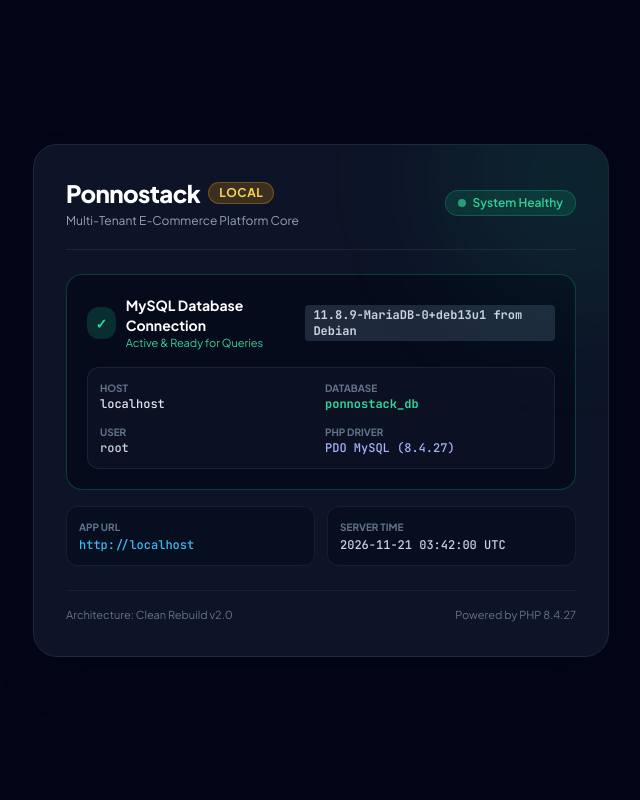
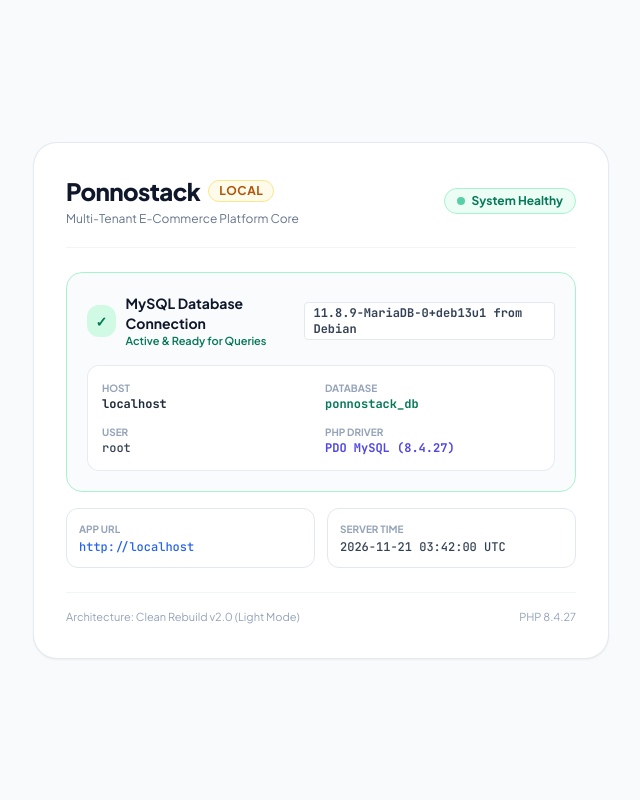
Before and after one commit to ShakhawatHossainShopon/ponnostack_backend, a PHP site: page / in a window 1280 px wide. Shown: the whole page, without its empty margins (319-959 px from the left). Run offline with PHP 8.4, Linux system fonts and the light colour scheme; some libraries are stand-ins or nearby versions.

Commit message:
style: Update status dashboard to clean light mode only

```diff
--- a/index.php
+++ b/index.php
@@ -4,6 +4,8 @@ declare(strict_types=1);
 
 /**
  * Ponnostack Platform - Entry Point & Health Diagnostics
+ *
+ * Strict Design Standard: Pure Light Mode Only. Zero Dark Mode.
  */
 
 require_once __DIR__ . '/app/Core/Env.php';
@@ -46,29 +48,27 @@ $isProd  = strtolower($appEnv) === 'production';
         }
     </script>
 </head>
-<body class="bg-slate-950 text-slate-100 min-h-screen flex items-center justify-center p-4 selection:bg-emerald-500 selection:text-white">
+<body class="bg-slate-50 text-slate-800 min-h-screen flex items-center justify-center p-4 antialiased selection:bg-emerald-500 selection:text-white">
 
     <div class="w-full max-w-xl">
-        <!-- Main Card Container -->
-        <div class="bg-slate-900/90 border border-slate-800 rounded-3xl p-6 sm:p-8 shadow-2xl backdrop-blur-xl relative overflow-hidden">
-            <!-- Subtle Background Glow -->
-            <div class="absolute -top-24 -right-24 w-64 h-64 <?= $dbDiag['connected'] ? 'bg-emerald-500/10' : 'bg-rose-500/10' ?> rounded-full blur-3xl pointer-events-none"></div>
+        <!-- Main Card Container (Pure Light Mode) -->
+        <div class="bg-white border border-slate-200/90 rounded-3xl p-6 sm:p-8 shadow-sm">
 
             <!-- Top Header & Environment Pill -->
-            <div class="flex items-center justify-between gap-3 border-b border-slate-800/80 pb-5 mb-6">
+            <div class="flex items-center justify-between gap-3 border-b border-slate-100 pb-5 mb-6">
                 <div>
-                    <h1 class="text-2xl font-extrabold tracking-tight text-white flex items-center gap-2">
+                    <h1 class="text-2xl font-extrabold tracking-tight text-slate-900 flex items-center gap-2">
                         <span><?= htmlspecialchars($appName) ?></span>
-                        <span class="text-xs px-2.5 py-0.5 rounded-full font-bold uppercase tracking-wider <?= $isProd ? 'bg-indigo-500/20 text-indigo-400 border border-indigo-500/30' : 'bg-amber-500/20 text-amber-300 border border-amber-500/30' ?>">
+                        <span class="text-xs px-2.5 py-0.5 rounded-full font-bold uppercase tracking-wider <?= $isProd ? 'bg-indigo-50 text-indigo-700 border border-indigo-200' : 'bg-amber-50 text-amber-700 border border-amber-200' ?>">
                             <?= htmlspecialchars($appEnv) ?>
                         </span>
                     </h1>
-                    <p class="text-xs text-slate-400 mt-1">Multi-Tenant E-Commerce Platform Core</p>
+                    <p class="text-xs text-slate-500 mt-1">Multi-Tenant E-Commerce Platform Core</p>
                 </div>
 
                 <div class="text-right">
-                    <span class="inline-flex items-center gap-1.5 px-3 py-1 rounded-full text-xs font-semibold <?= $dbDiag['connected'] ? 'bg-emerald-500/15 text-emerald-400 border border-emerald-500/30' : 'bg-rose-500/15 text-rose-400 border border-rose-500/30' ?>">
-                        <span class="w-2 h-2 rounded-full <?= $dbDiag['connected'] ? 'bg-emerald-400 animate-pulse' : 'bg-rose-400' ?>"></span>
+                    <span class="inline-flex items-center gap-1.5 px-3 py-1 rounded-full text-xs font-bold <?= $dbDiag['connected'] ? 'bg-emerald-50 text-emerald-700 border border-emerald-200' : 'bg-rose-50 text-rose-700 border border-rose-200' ?>">
+                        <span class="w-2 h-2 rounded-full <?= $dbDiag['connected'] ? 'bg-emerald-500 animate-pulse' : 'bg-rose-500' ?>"></span>
                         <?= $dbDiag['connected'] ? 'System Healthy' : 'Database Offline' ?>
                     </span>
                 </div>
@@ -77,47 +77,47 @@ $isProd  = strtolower($appEnv) === 'production';
             <!-- Status Indicator Panel -->
             <div class="space-y-4">
                 <!-- Database Connection Diagnostic Card -->
-                <div class="bg-slate-950/60 border <?= $dbDiag['connected'] ? 'border-emerald-500/30' : 'border-rose-500/40' ?> rounded-2xl p-5 transition">
+                <div class="bg-slate-50/70 border <?= $dbDiag['connected'] ? 'border-emerald-200' : 'border-rose-200' ?> rounded-2xl p-5 transition">
                     <div class="flex items-center justify-between mb-4">
                         <div class="flex items-center gap-2.5">
-                            <div class="w-8 h-8 rounded-xl <?= $dbDiag['connected'] ? 'bg-emerald-500/20 text-emerald-400' : 'bg-rose-500/20 text-rose-400' ?> flex items-center justify-center font-bold text-sm">
+                            <div class="w-8 h-8 rounded-xl <?= $dbDiag['connected'] ? 'bg-emerald-100 text-emerald-700' : 'bg-rose-100 text-rose-700' ?> flex items-center justify-center font-bold text-sm">
                                 <?= $dbDiag['connected'] ? '✓' : '✕' ?>
                             </div>
                             <div>
-                                <h3 class="text-sm font-bold text-white">MySQL Database Connection</h3>
-                                <p class="text-[11px] <?= $dbDiag['connected'] ? 'text-emerald-400' : 'text-rose-400' ?>">
+                                <h3 class="text-sm font-bold text-slate-900">MySQL Database Connection</h3>
+                                <p class="text-[11px] <?= $dbDiag['connected'] ? 'text-emerald-700 font-semibold' : 'text-rose-600 font-semibold' ?>">
                                     <?= $dbDiag['connected'] ? 'Active & Ready for Queries' : 'Connection failed to establish' ?>
                                 </p>
                             </div>
                         </div>
 
-                        <span class="text-xs font-mono font-bold px-2 py-0.5 rounded bg-slate-800 text-slate-300">
+                        <span class="text-xs font-mono font-bold px-2 py-0.5 rounded bg-white text-slate-700 border border-slate-200 shadow-xs">
                             <?= htmlspecialchars($dbDiag['version']) ?>
                         </span>
                     </div>
 
                     <!-- Connection Metadata Table -->
-                    <div class="grid grid-cols-2 gap-2 text-xs font-mono bg-slate-900/60 p-3 rounded-xl border border-slate-800/80">
+                    <div class="grid grid-cols-2 gap-2 text-xs font-mono bg-white p-3.5 rounded-xl border border-slate-200/80 shadow-xs">
                         <div>
-                            <span class="text-slate-500 block text-[10px] uppercase font-sans font-bold">Host</span>
-                            <span class="text-slate-200 truncate block"><?= htmlspecialchars($dbDiag['host']) ?></span>
+                            <span class="text-slate-400 block text-[10px] uppercase font-sans font-bold">Host</span>
+                            <span class="text-slate-800 font-semibold truncate block"><?= htmlspecialchars($dbDiag['host']) ?></span>
                         </div>
                         <div>
-                            <span class="text-slate-500 block text-[10px] uppercase font-sans font-bold">Database</span>
-                            <span class="text-emerald-400 font-bold truncate block"><?= htmlspecialchars($dbDiag['database']) ?></span>
+                            <span class="text-slate-400 block text-[10px] uppercase font-sans font-bold">Database</span>
+                            <span class="text-emerald-700 font-bold truncate block"><?= htmlspecialchars($dbDiag['database']) ?></span>
                         </div>
                         <div class="mt-1">
-                            <span class="text-slate-500 block text-[10px] uppercase font-sans font-bold">User</span>
-                            <span class="text-slate-300 truncate block"><?= htmlspecialchars($dbDiag['user']) ?></span>
+                            <span class="text-slate-400 block text-[10px] uppercase font-sans font-bold">User</span>
+                            <span class="text-slate-700 truncate block"><?= htmlspecialchars($dbDiag['user']) ?></span>
                         </div>
                         <div class="mt-1">
-                            <span class="text-slate-500 block text-[10px] uppercase font-sans font-bold">PHP Driver</span>
-                            <span class="text-indigo-300 block">PDO MySQL (<?= phpversion() ?>)</span>
+                            <span class="text-slate-400 block text-[10px] uppercase font-sans font-bold">PHP Driver</span>
+                            <span class="text-indigo-600 font-semibold block">PDO MySQL (<?= phpversion() ?>)</span>
                         </div>
                     </div>
 
                     <?php if (!$dbDiag['connected'] && !empty($dbDiag['error'])): ?>
-                        <div class="mt-3 p-3 bg-rose-500/10 border border-rose-500/20 rounded-xl text-rose-300 text-xs font-mono break-words">
+                        <div class="mt-3 p-3 bg-rose-50 border border-rose-200 rounded-xl text-rose-700 text-xs font-mono break-words">
                             <?= htmlspecialchars($dbDiag['error']) ?>
                         </div>
                     <?php endif; ?>
@@ -125,23 +125,23 @@ $isProd  = strtolower($appEnv) === 'production';
 
                 <!-- Environment Details Strip -->
                 <div class="grid grid-cols-2 gap-3 text-xs">
-                    <div class="bg-slate-950/40 border border-slate-800/60 rounded-xl p-3">
-                        <span class="text-slate-500 block text-[10px] uppercase font-bold">App URL</span>
-                        <a href="<?= htmlspecialchars($appUrl) ?>" target="_blank" class="text-sky-400 hover:underline font-mono truncate block mt-0.5">
+                    <div class="bg-white border border-slate-200 rounded-xl p-3 shadow-xs">
+                        <span class="text-slate-400 block text-[10px] uppercase font-bold">App URL</span>
+                        <a href="<?= htmlspecialchars($appUrl) ?>" target="_blank" class="text-blue-600 hover:underline font-mono font-medium truncate block mt-0.5">
                             <?= htmlspecialchars($appUrl) ?>
                         </a>
                     </div>
-                    <div class="bg-slate-950/40 border border-slate-800/60 rounded-xl p-3">
-                        <span class="text-slate-500 block text-[10px] uppercase font-bold">Server Time</span>
-                        <span class="text-slate-300 font-mono block mt-0.5"><?= date('Y-m-d H:i:s T') ?></span>
+                    <div class="bg-white border border-slate-200 rounded-xl p-3 shadow-xs">
+                        <span class="text-slate-400 block text-[10px] uppercase font-bold">Server Time</span>
+                        <span class="text-slate-700 font-mono block mt-0.5"><?= date('Y-m-d H:i:s T') ?></span>
                     </div>
                 </div>
             </div>
 
             <!-- Footer Meta -->
-            <div class="mt-6 pt-4 border-t border-slate-800/60 flex items-center justify-between text-[11px] text-slate-500">
-                <span>Architecture: Clean Rebuild v2.0</span>
-                <span>Powered by PHP <?= phpversion() ?></span>
+            <div class="mt-6 pt-4 border-t border-slate-100 flex items-center justify-between text-[11px] text-slate-400">
+                <span>Architecture: Clean Rebuild v2.0 (Light Mode)</span>
+                <span>PHP <?= phpversion() ?></span>
             </div>
         </div>
     </div>
```
